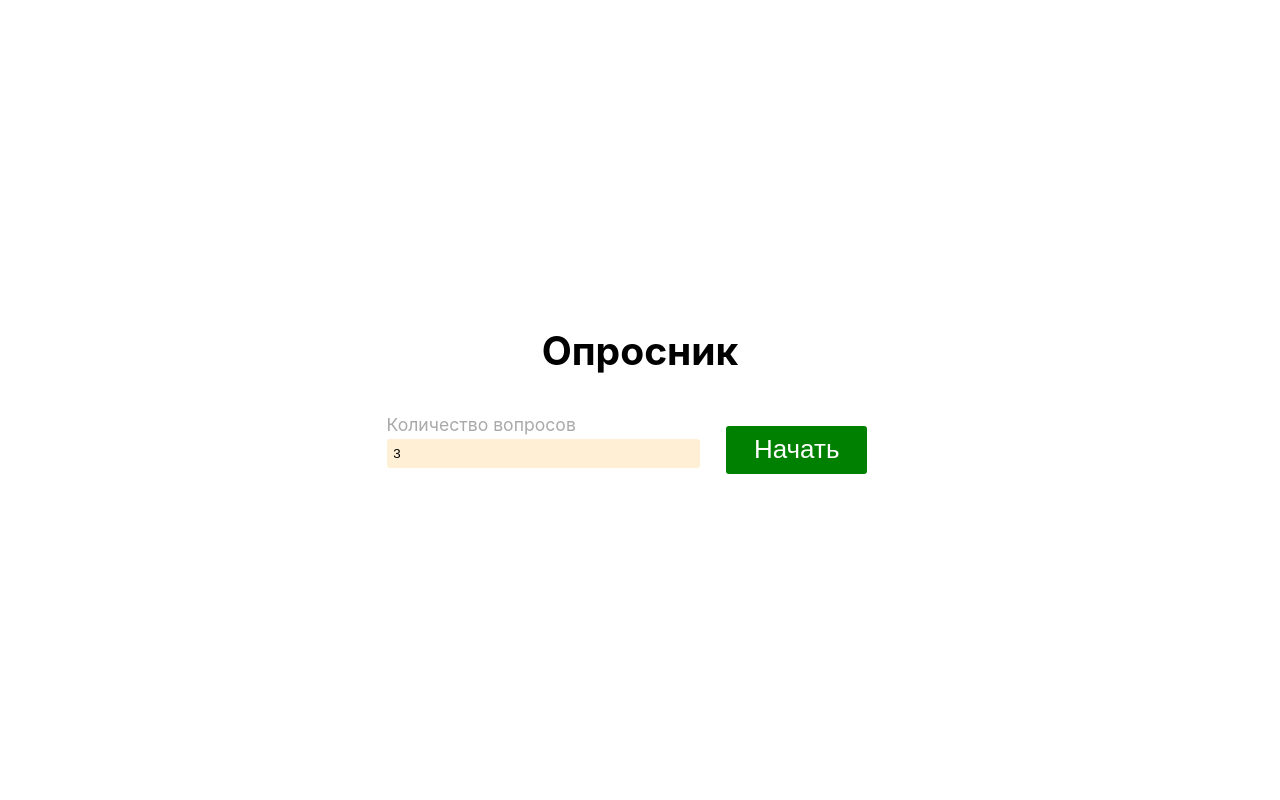
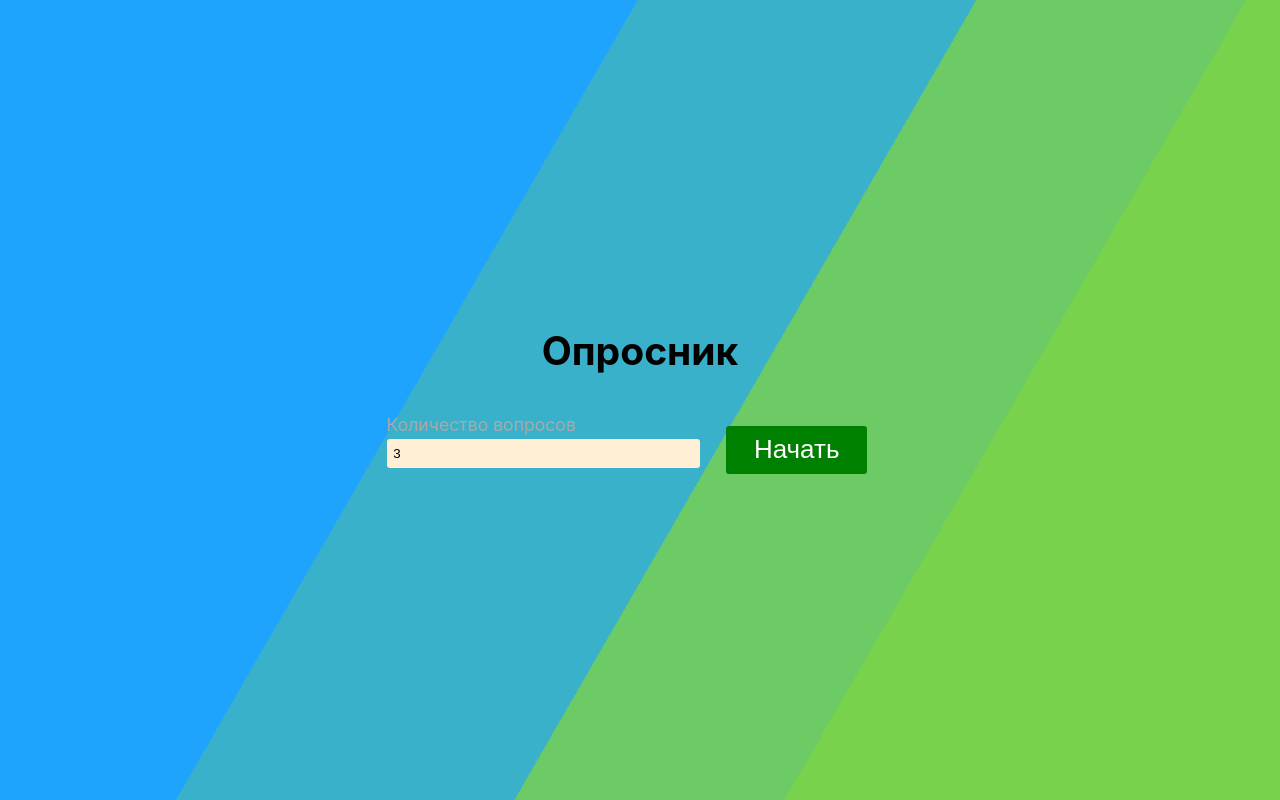
Before and after one commit to efeeney26/questionnaire, a React (Create React App) app: page / in a window 1280 px wide. Built offline with nearby package versions, Linux system fonts and the light colour scheme.

Commit message:
feat(): add background

```diff
--- a/src/App.tsx
+++ b/src/App.tsx
@@ -1,17 +1,20 @@
 import React from 'react'
 
 import {
-    Layout
+    Layout,
+    Background
 } from './components'
 import { Questionnaire } from './features'
 
 function App() {
     return (
-        <Layout
-            title="Опросник"
-        >
-            <Questionnaire />
-        </Layout>
+        <Background>
+            <Layout
+                title="Опросник"
+            >
+                <Questionnaire />
+            </Layout>
+        </Background>
     )
 }
 
--- /dev/null
+++ b/src/components/background/background.jsx
@@ -0,0 +1,43 @@
+import React from 'react'
+import styled, { keyframes } from 'styled-components'
+
+const slide = keyframes`
+    0% {
+        transform:translateX(-25%);
+    }
+    100% {
+        transform:translateX(25%);
+    }
+`
+
+const Background1 = styled.div`
+  animation:${slide} 8s ease-in-out infinite alternate;
+  background-image: linear-gradient(-60deg, #6c3 50%, #09f 50%);
+  bottom:0;
+  left:-50%;
+  opacity:.5;
+  position:fixed;
+  right:-50%;
+  top:0;
+  z-index:-1;
+`
+
+const Background2 = styled(Background1)`
+  animation-direction:alternate-reverse;
+  animation-duration:9s;
+`
+
+const Background3 = styled(Background1)`
+  animation-duration:10s;
+`
+
+const Background = ({ children }) => (
+    <>
+        <Background1 />
+        <Background2 />
+        <Background3 />
+        {children}
+    </>
+)
+
+export default Background
--- a/src/components/index.js
+++ b/src/components/index.js
@@ -4,6 +4,7 @@ import Checkbox from './checkbox/checkbox'
 import Radio from './radio/radio'
 import Button from './button/button'
 import Spinner from './spinner/spinner'
+import Background from './background/background'
 
 export {
     Layout,
@@ -11,5 +12,6 @@ export {
     Checkbox,
     Radio,
     Button,
-    Spinner
+    Spinner,
+    Background
 }
```
